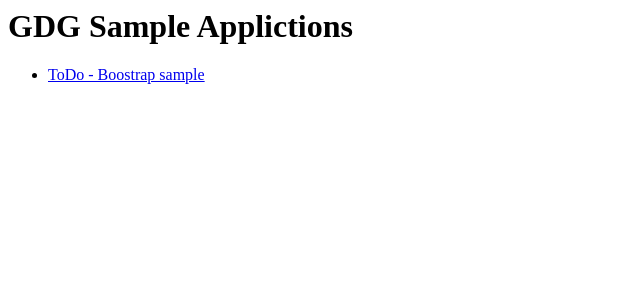
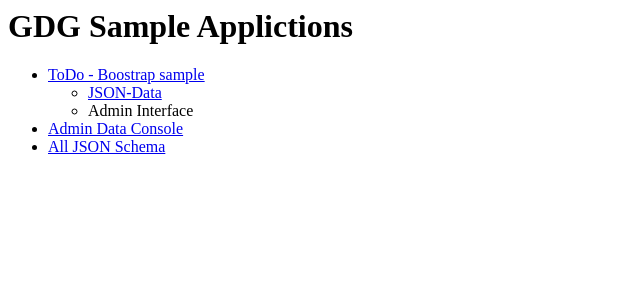
Before and after one commit to mckoss/gdg-tablet-bootcamp, a Python web app: template app/templates/index.html in a window 1280 px wide. Shown: the top 300 px of the page, without its empty margins (0-640 px from the left). Run offline with Jinja, Linux system fonts and the light colour scheme; the template is opened without the code that fills it: most values are stand-ins (such as "Sample title", 1, 10 or a date in 2020).

Commit message:
more home links

```diff
--- a/app/templates/index.html
+++ b/app/templates/index.html
@@ -12,6 +12,12 @@
 
 <ul>
 <li><a href="/todo">ToDo - Boostrap sample</a></li>
+<ul>
+  <li><a href="/data/todo">JSON-Data</a></li>
+  <li><a hred="/admin/forms/todo">Admin Interface</a></li>
+</ul>
+<li><a href="/admin">Admin Data Console</a></li>
+<li><a href="/data">All JSON Schema</a></li>
 </ul>
 
 {% endblock %}
```
